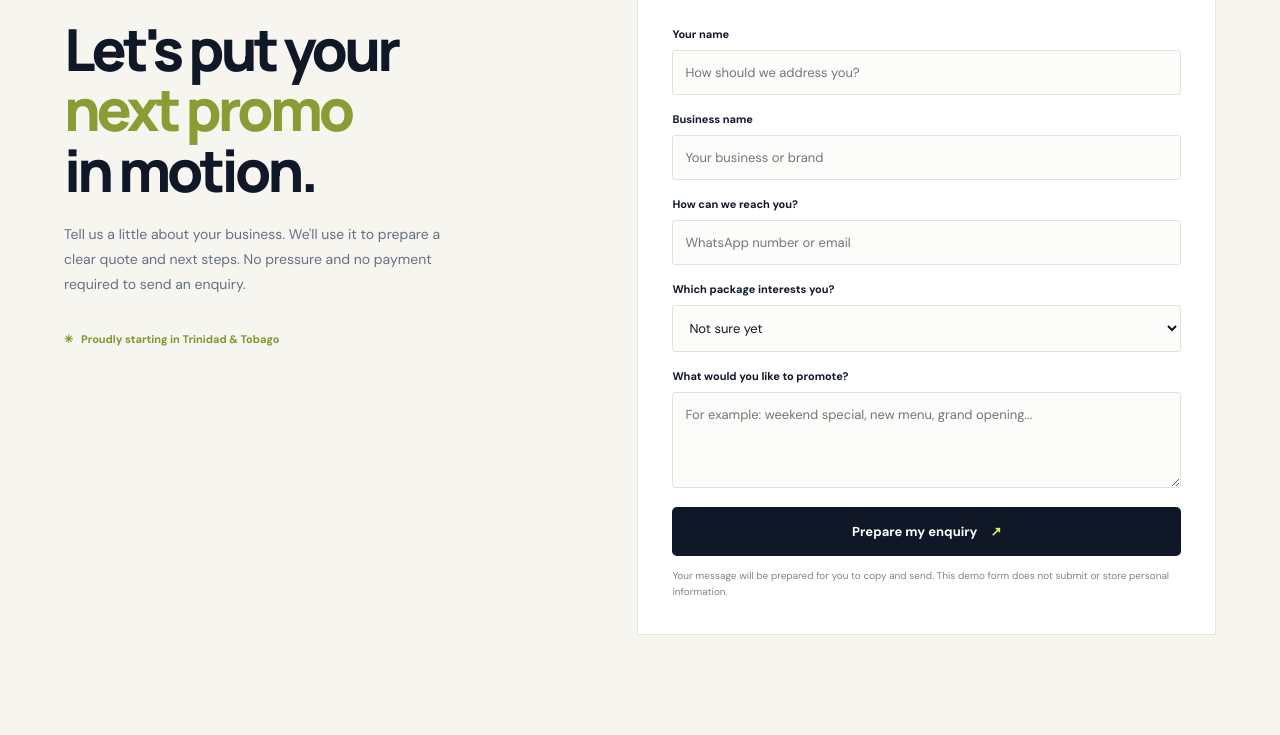
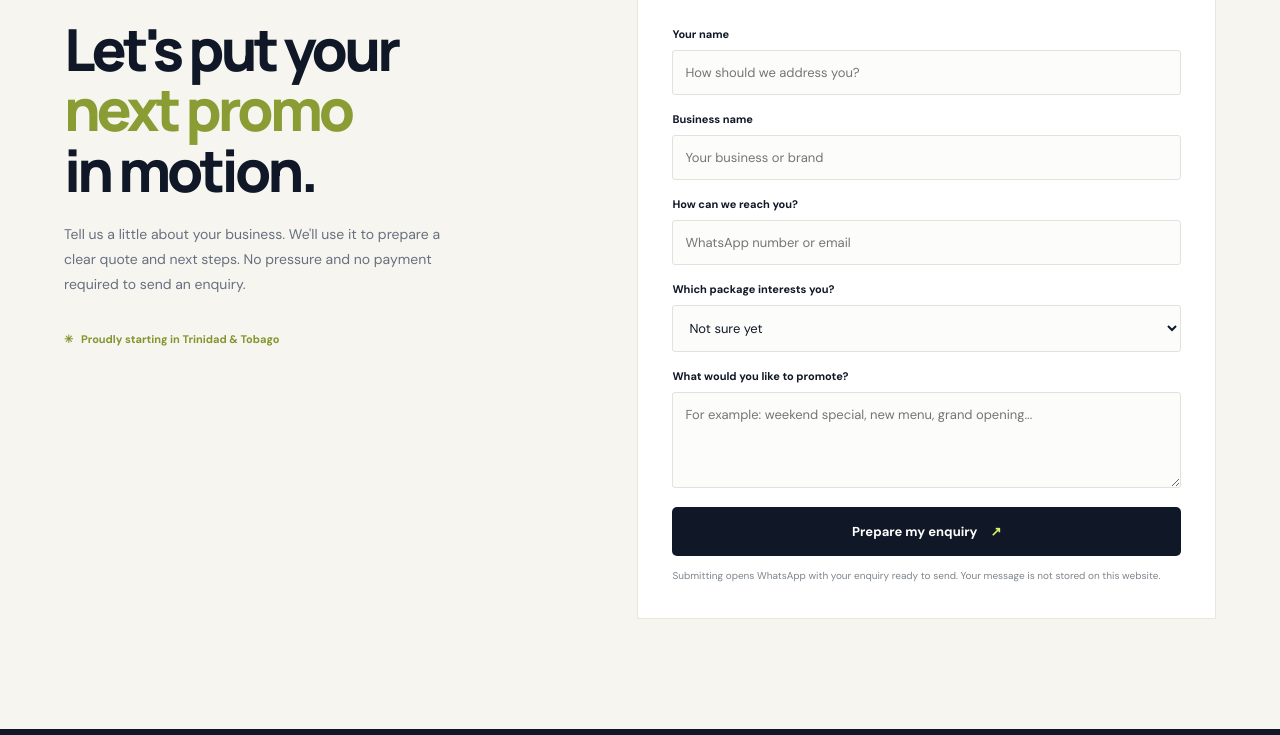
Before and after one commit to davidchenisgod/PromoPilot-TT, a plain HTML site: page index.html in a window 1280 px wide. Shown: the part 3652-4387 px from the top of the page. Drawn offline with Linux system fonts and the light colour scheme.

Commit message:
Connect enquiry form to WhatsApp Business

```diff
--- a/index.html
+++ b/index.html
@@ -112,7 +112,7 @@
         <label for="package">Which package interests you?</label><select id="package" name="package"><option value="Not sure yet">Not sure yet</option><option>Starter</option><option>Growth</option><option>Monthly</option></select>
         <label for="details">What would you like to promote?</label><textarea id="details" name="details" rows="4" placeholder="For example: weekend special, new menu, grand opening..."></textarea>
         <button class="button button-primary submit-button" type="submit">Prepare my enquiry <span>↗</span></button>
-        <p class="form-note" id="form-note">Your message will be prepared for you to copy and send. This demo form does not submit or store personal information.</p>
+        <p class="form-note" id="form-note">Submitting opens WhatsApp with your enquiry ready to send. Your message is not stored on this website.</p>
       </form>
     </section>
   </main>
```
